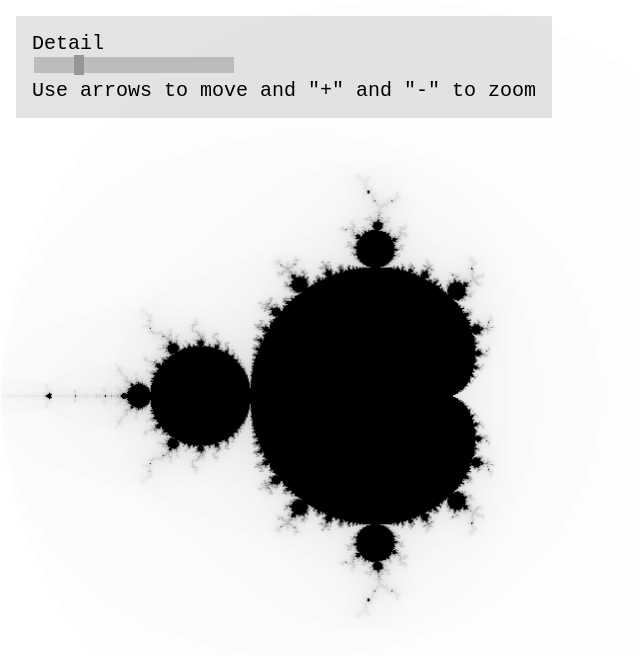
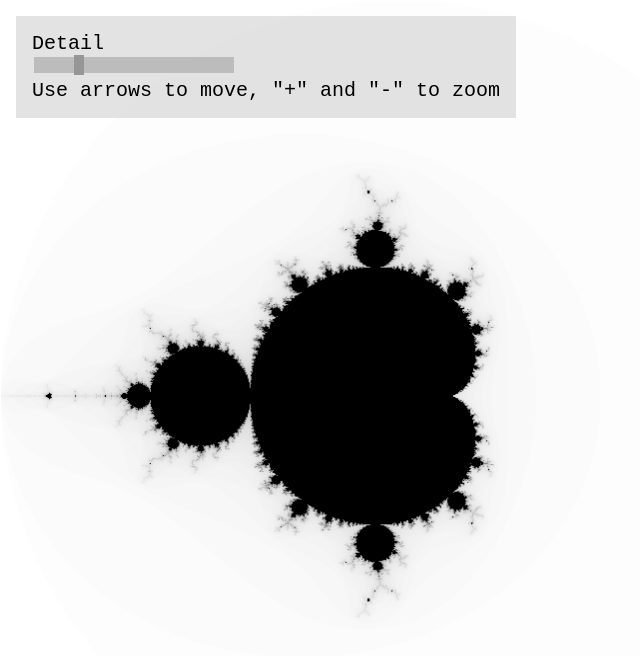
Before and after one commit to Minuta18/MInuta18.github.io, a plain HTML site: page index.html in a window 1280 px wide. Shown: the whole page, without its empty margins (0-640 px from the left). Drawn offline with Linux system fonts and the light colour scheme.

Commit message:
Some edits x2

```diff
--- a/index.html
+++ b/index.html
@@ -68,7 +68,7 @@ void main() {
             <form>
                 <label>Detail</label><br>
                 <input type="range" min="100" max="2000" id="detail" value="500" /><br>
-                <label>Use arrows to move and "+" and "-" to zoom</label><br>
+                <label>Use arrows to move, "+" and "-" to zoom</label><br>
             </form>
         </div>
         <!-- <div class="panel" style="left:auto; right: 16px">
```
